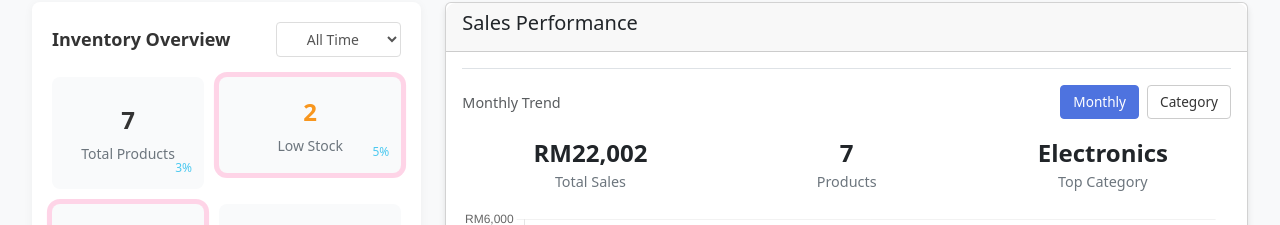
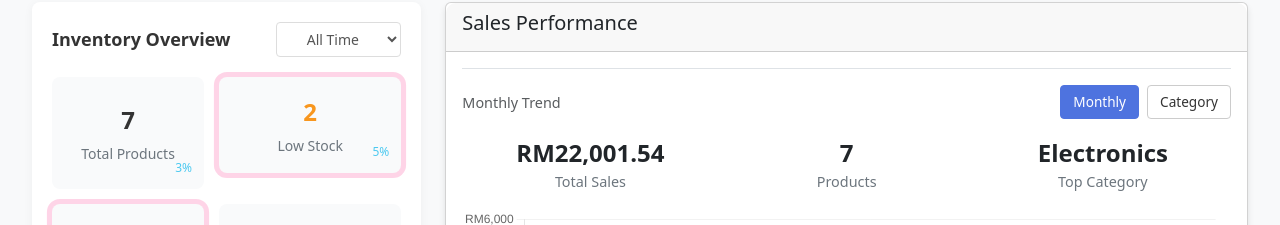
Before and after one commit to aisyahmawaddah/peganggang_webtech, a Vue app: page / in a window 1280 px wide. Shown: the part 146-371 px from the top of the page. Built offline with nearby package versions, Linux system fonts and the light colour scheme.

Commit message:
update salestrend

```diff
--- a/src/components/dashboard/SalesTrend.vue
+++ b/src/components/dashboard/SalesTrend.vue
@@ -33,7 +33,7 @@
 
       <div class="summary-stats d-flex justify-content-between text-center">
         <div class="stat-item">
-          <div class="stat-value">RM{{ formatCurrency(totalSales) }}</div>
+          <div class="stat-value">RM{{ totalSales.toLocaleString('en-US', { minimumFractionDigits: 2, maximumFractionDigits: 2 }) }}</div>
           <div class="stat-label">Total Sales</div>
         </div>
         <div class="stat-item">
```
